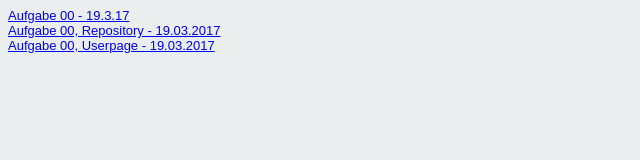
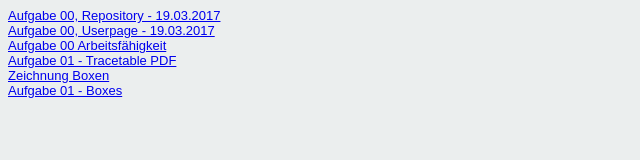
Before and after one commit to Lizzyfrmdblck/EIA2a, a plain HTML site: page steckbrief.htm in a window 1280 px wide. Shown: the whole page, without its empty margins (0-640 px from the left). Drawn offline with Linux system fonts and the light colour scheme.

Commit message:
Update steckbrief.htm
Aufgabe 01

```diff
--- a/steckbrief.htm
+++ b/steckbrief.htm
@@ -13,10 +13,13 @@ body {
 </style>
 </head>
 <body>
-
-<a href="https://Lizzyfrmdblck.github.io/EIA2A/aufgabe00/aufgabe00.html" target="blank">Aufgabe 00 - 19.3.17</a><br>
 <a href="https://github.com/Lizzyfrmdblck/EIA2A" target="blank">Aufgabe 00, Repository - 19.03.2017</a><br>
 <a href="https://Lizzyfrmdblck.github.io/" target="blank">Aufgabe 00, Userpage - 19.03.2017</a><br>
+<a href="https://Lizzyfrmdblck.github.io/EIA2A/aufgabe00/aufgabe00.html" target="blank">Aufgabe 00 Arbeitsfähigkeit</a><br>
+<a href="https://Lizzyfrmdblck.github.io/EIA2A/aufgabe01/TraceTableCows.pdf" target="blank">Aufgabe 01 - Tracetable PDF</a><br>
+<a href="https://Lizzyfrmdblck.github.io/EIA2A/aufgabe01/Aufgabe1.2.Zeichnung.jpg" target="blank">Zeichnung Boxen</a><br>
+<a href="https://Lizzyfrmdblck.github.io/EIA2A/aufgabe01/aufgabe01.html" target="blank">Aufgabe 01 - Boxes</a><br>
+
 	<!-- Hier die Links zu den gelösten Aufgaben einstellen, aktuelle oben, alte stehen lassen!
 	Format: Aufgabenbezeichnung, Datum -->
 </body>
```
